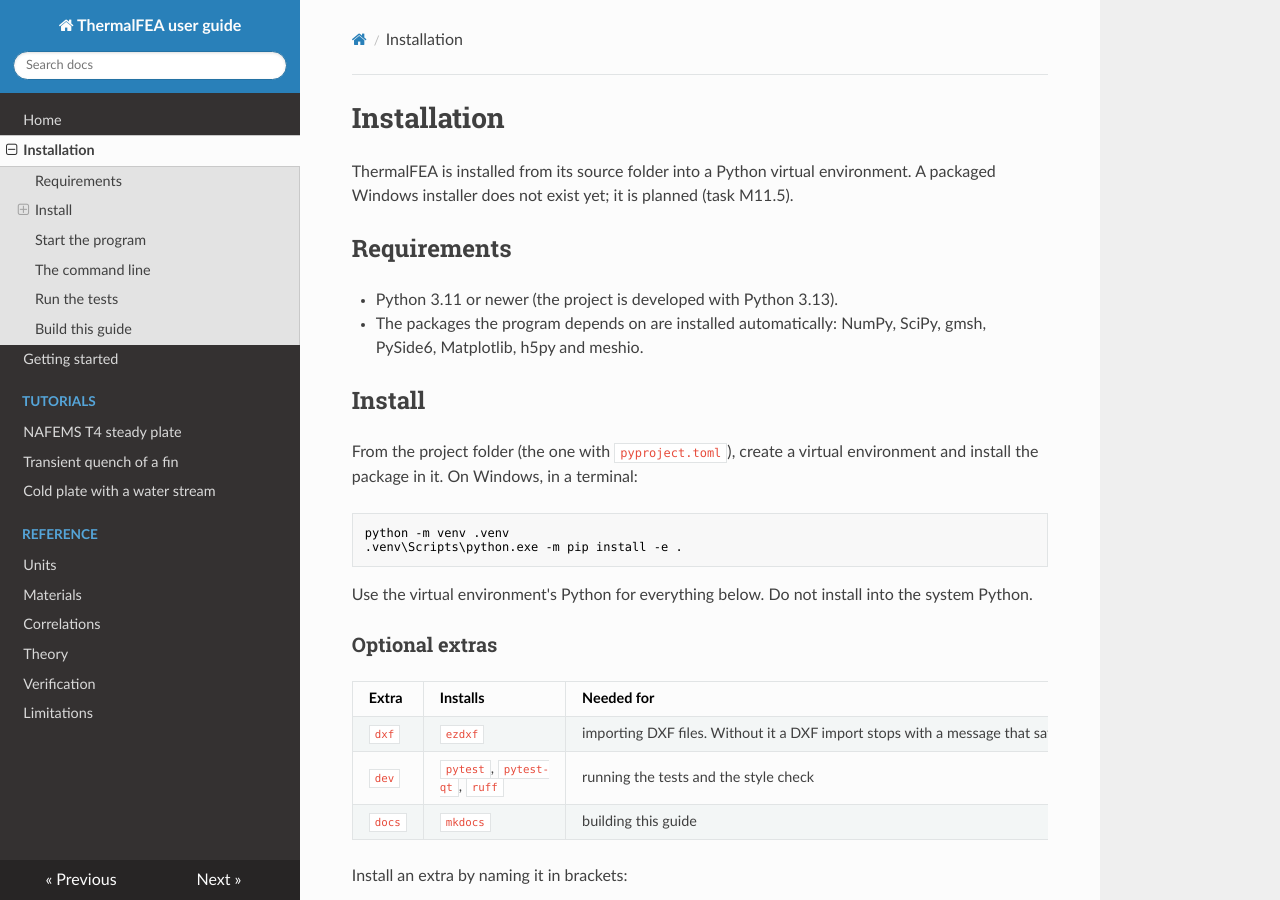
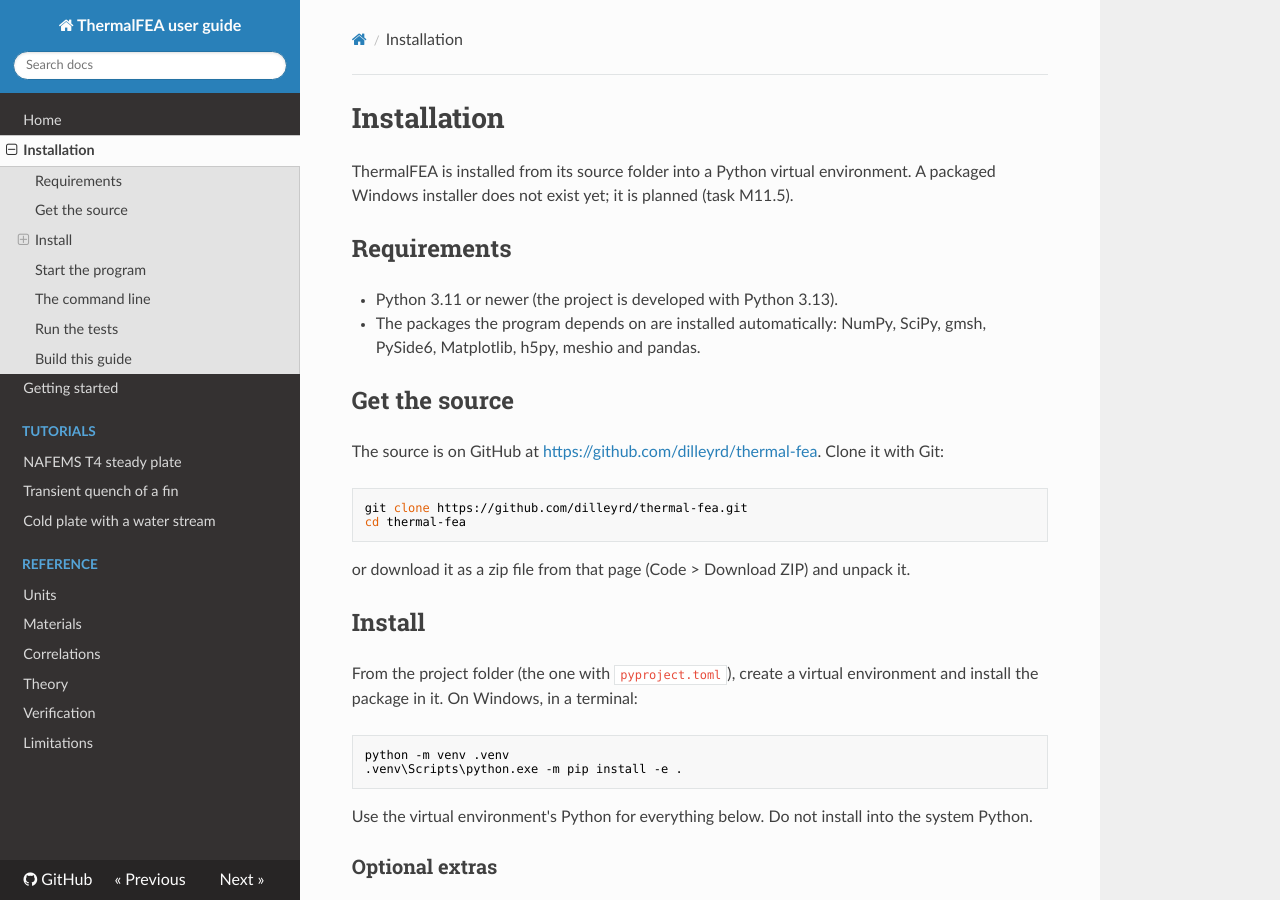
Before and after one commit to dilleyrd/thermal-fea, an MkDocs documentation site: the page built from guide/installation.md, in a window 1280 px wide and 900 px high. Built offline with MkDocs 1.6.1, drawn with Linux system fonts in a browser that asks for light colours; nearby versions of some CDN libraries.

Commit message:
Prepare the user guide for GitHub Pages
mkdocs.yml gets the site and repository addresses
(https://dilleyrd.github.io/thermal-fea/). Corrections made before
publishing: Installation says where to get the source and lists pandas
among the dependencies; Limitations no longer claims the heat across a
contact is reported (the solver computes it but does not yet write it to
the results file).

Co-Authored-By: Claude Opus 5.5 <noreply@anthropic.com>

````diff
--- a/guide/installation.md
+++ b/guide/installation.md
@@ -7,7 +7,18 @@ packaged Windows installer does not exist yet; it is planned (task M11.5).
 
 - Python 3.11 or newer (the project is developed with Python 3.13).
 - The packages the program depends on are installed automatically: NumPy, SciPy, gmsh,
-  PySide6, Matplotlib, h5py and meshio.
+  PySide6, Matplotlib, h5py, meshio and pandas.
+
+## Get the source
+
+The source is on GitHub at <https://github.com/dilleyrd/thermal-fea>. Clone it with Git:
+
+```
+git clone https://github.com/dilleyrd/thermal-fea.git
+cd thermal-fea
+```
+
+or download it as a zip file from that page (Code > Download ZIP) and unpack it.
 
 ## Install
 
--- a/mkdocs.yml
+++ b/mkdocs.yml
@@ -1,5 +1,9 @@
 site_name: ThermalFEA user guide
 site_description: User guide of ThermalFEA, a 2D steady-state and transient thermal finite-element program.
+site_url: https://dilleyrd.github.io/thermal-fea/
+repo_url: https://github.com/dilleyrd/thermal-fea
+repo_name: GitHub
+edit_uri: ""
 docs_dir: guide
 site_dir: site
 
````
Also changed, not shown: guide/limitations.md (+3 -2 lines).
